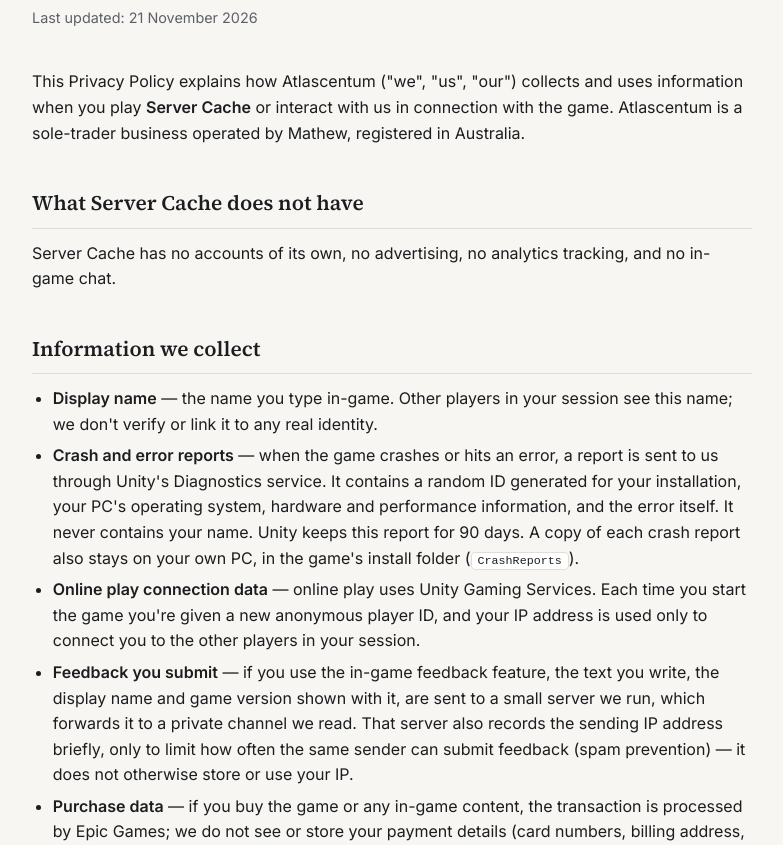
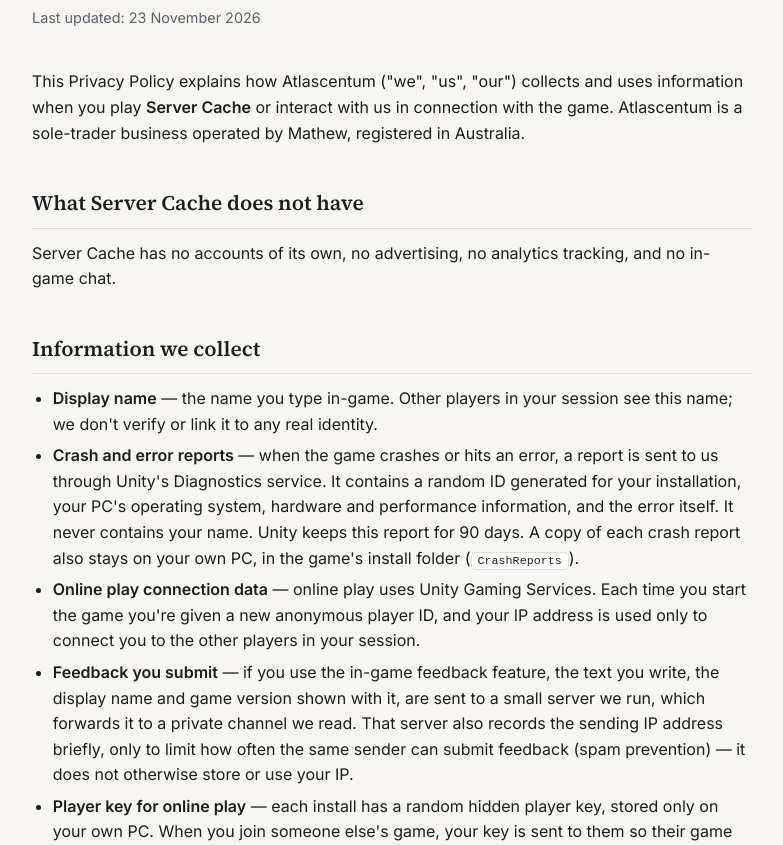
Before and after one commit to REDSCULL-00/server-cache-legal, a plain HTML site: page index.html in a window 1280 px wide. Shown: the part 107-952 px from the top of the page, without its empty margins (248-1031 px from the left). Drawn offline with Linux system fonts and the light colour scheme.

Commit message:
Disclose the per-install player key used for returning-player recognition
Adds the data flow Main Server Cache The Game flagged today: each install
has a random hidden player key sent to the host on join so the host can
recognise returning players, kept only in the host's own save.

Co-Authored-By: Claude Sonnet 5 <noreply@anthropic.com>

```diff
--- a/index.html
+++ b/index.html
@@ -42,7 +42,7 @@ code{background:var(--surface); border:1px solid var(--border); border-radius:4p
 
 <div class="wrap">
   <h1>Server Cache — Privacy Policy</h1>
-  <p class="updated">Last updated: 21 November 2026</p>
+  <p class="updated">Last updated: 23 November 2026</p>
 
   <p>This Privacy Policy explains how Atlascentum ("we", "us", "our") collects and uses information when you play <strong>Server Cache</strong> or interact with us in connection with the game. Atlascentum is a sole-trader business operated by Mathew, registered in Australia.</p>
 
@@ -55,6 +55,7 @@ code{background:var(--surface); border:1px solid var(--border); border-radius:4p
     <li><strong>Crash and error reports</strong> — when the game crashes or hits an error, a report is sent to us through Unity's Diagnostics service. It contains a random ID generated for your installation, your PC's operating system, hardware and performance information, and the error itself. It never contains your name. Unity keeps this report for 90 days. A copy of each crash report also stays on your own PC, in the game's install folder (<code>CrashReports</code>).</li>
     <li><strong>Online play connection data</strong> — online play uses Unity Gaming Services. Each time you start the game you're given a new anonymous player ID, and your IP address is used only to connect you to the other players in your session.</li>
     <li><strong>Feedback you submit</strong> — if you use the in-game feedback feature, the text you write, the display name and game version shown with it, are sent to a small server we run, which forwards it to a private channel we read. That server also records the sending IP address briefly, only to limit how often the same sender can submit feedback (spam prevention) — it does not otherwise store or use your IP.</li>
+    <li><strong>Player key for online play</strong> — each install has a random hidden player key, stored only on your own PC. When you join someone else's game, your key is sent to them so their game can recognise you as a returning player; only the host's save keeps a record of it, tied to your display name, not to you personally.</li>
     <li><strong>Purchase data</strong> — if you buy the game or any in-game content, the transaction is processed by Epic Games; we do not see or store your payment details (card numbers, billing address, etc.).</li>
     <li><strong>Support correspondence</strong> — anything you send us directly (e.g. a support email), kept only as long as needed to resolve your request.</li>
   </ul>
@@ -73,7 +74,7 @@ code{background:var(--surface); border:1px solid var(--border); border-radius:4p
   <p>Server Cache is distributed through the <strong>Epic Games Store</strong> and uses <strong>Unity Technologies</strong> services (Diagnostics, Gaming Services) as described above. Epic's handling of your data is governed by <a href="https://www.epicgames.com/site/en-US/privacypolicy" target="_blank">Epic's Privacy Policy</a>, and Unity's by <a href="https://unity.com/legal/privacy-policy" target="_blank">Unity's Privacy Policy</a>. We do not share your information with any other third party except where required by law.</p>
 
   <h2>Data retention</h2>
-  <p>Crash reports are kept by Unity for 90 days. Feedback messages are kept only as long as useful for development. Support correspondence is kept only as long as needed to resolve your request. We don't otherwise hold a persistent record tied to you — there is no account to delete.</p>
+  <p>Crash reports are kept by Unity for 90 days. Feedback messages are kept only as long as useful for development. Support correspondence is kept only as long as needed to resolve your request. A host's player-key record for returning players stays only in their own save, for as long as they keep it. We don't otherwise hold a persistent record tied to you — there is no account to delete.</p>
 
   <h2>Your rights</h2>
   <p>Depending on where you live, you may have the right to access, correct, or request deletion of personal information we hold about you. To make a request, contact us using the details below — we'll respond within a reasonable time.</p>
```
